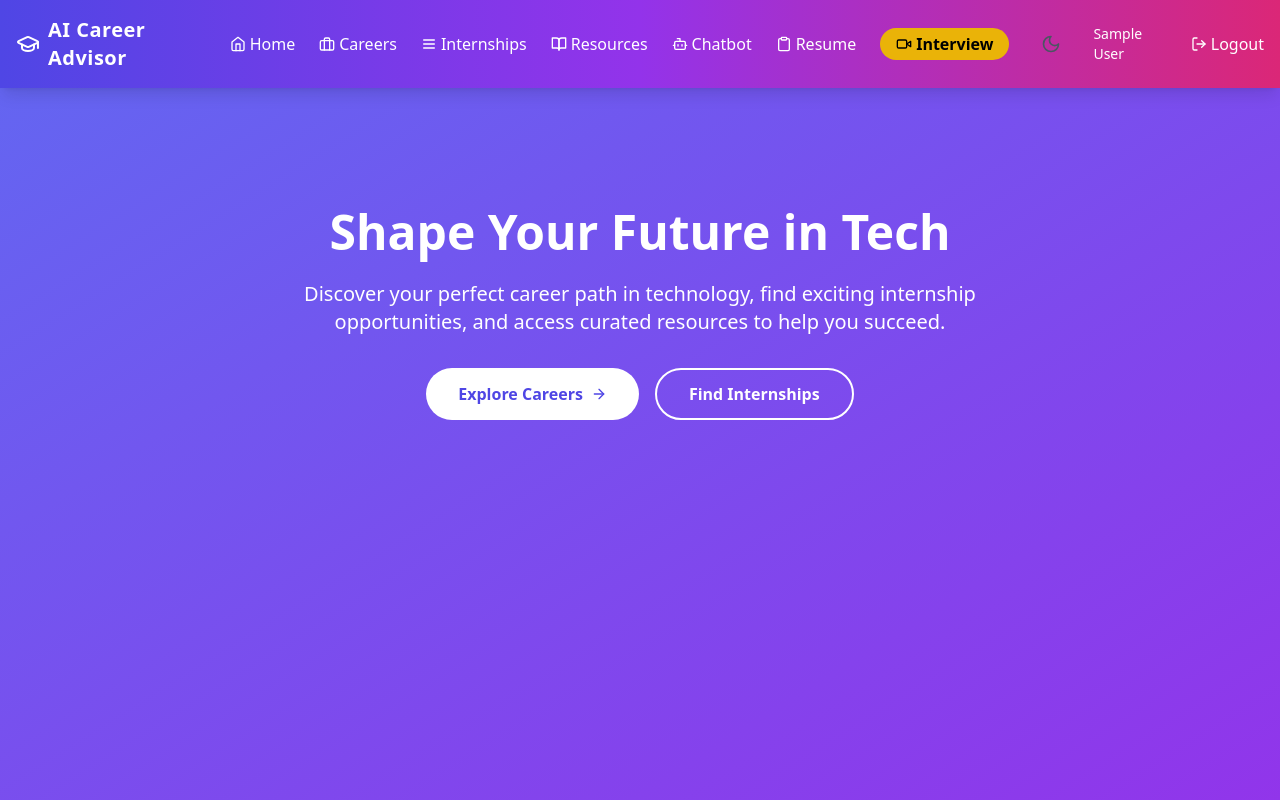
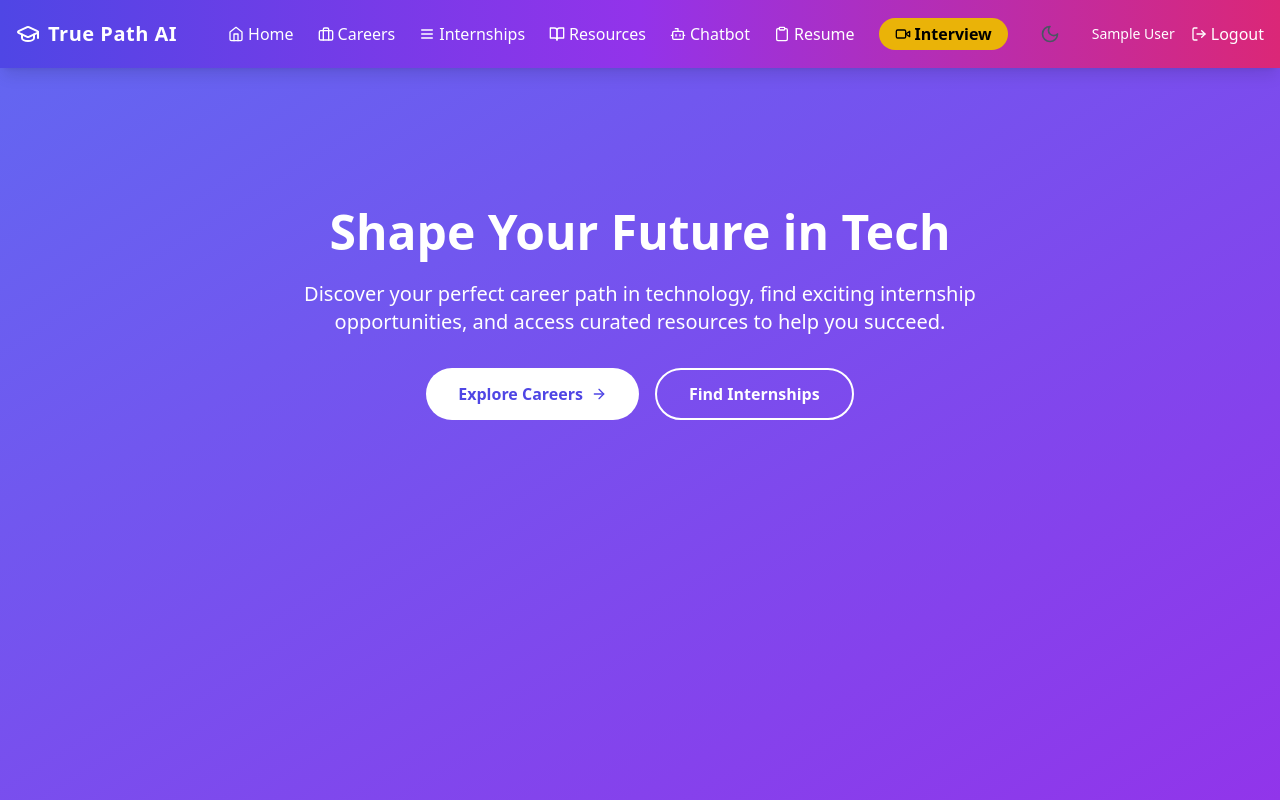
Before and after one commit to byif/navin-s-carrer-advisor, a React (Vite) app: page / in a window 1280 px wide. Shown: the top 800 px of the page. Built offline with nearby package versions, Linux system fonts and the light colour scheme; sample sign-in values are in the browser's storage.

Commit message:
Update Navigation.tsx

```diff
--- a/src/components/Navigation.tsx
+++ b/src/components/Navigation.tsx
@@ -32,7 +32,7 @@ const Navigation = () => {
         <div className="flex justify-between items-center">
           <Link to="/" className="flex items-center space-x-2">
             <GraduationCap className="h-6 w-6" />
-            <span className="text-xl font-extrabold tracking-wide">AI Career Advisor</span>
+            <span className="text-xl font-extrabold tracking-wide">True Path AI</span>
           </Link>
 
           <button
```
